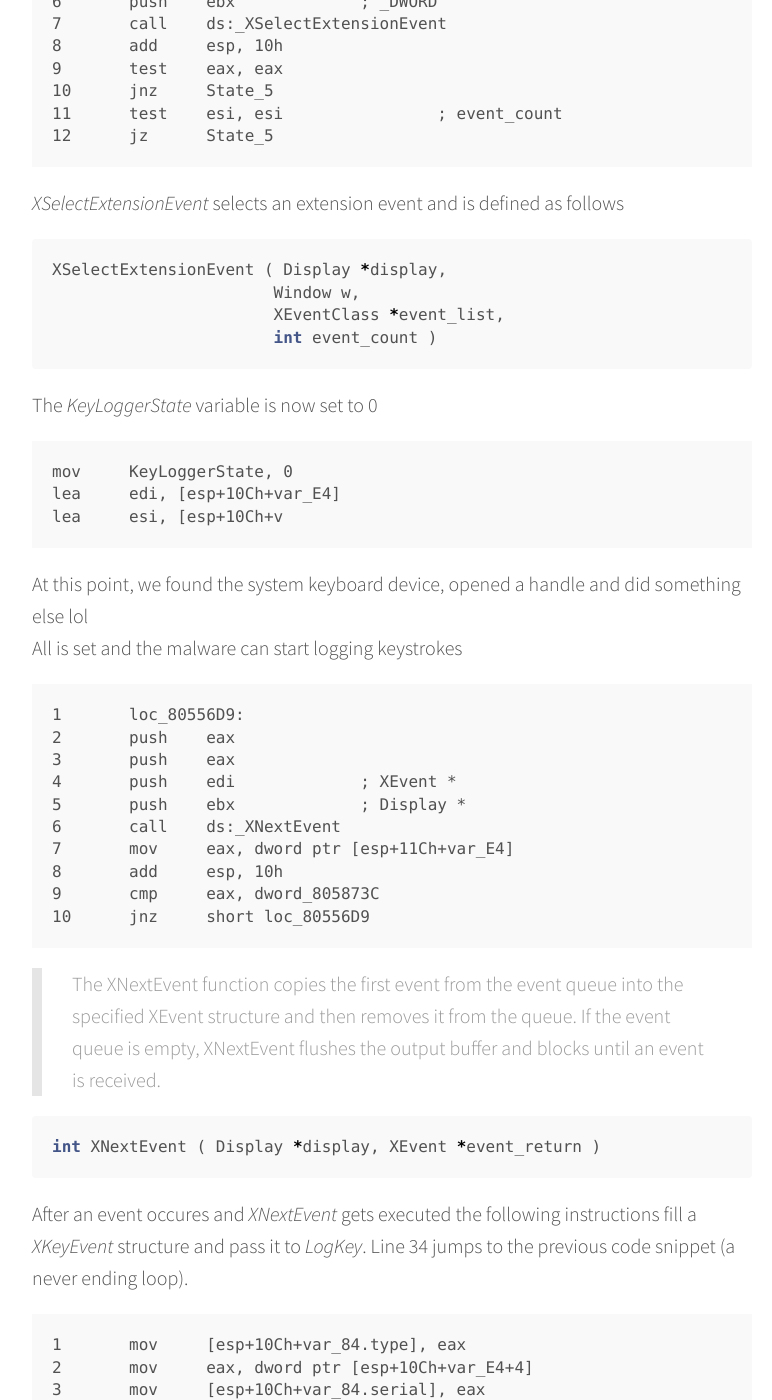
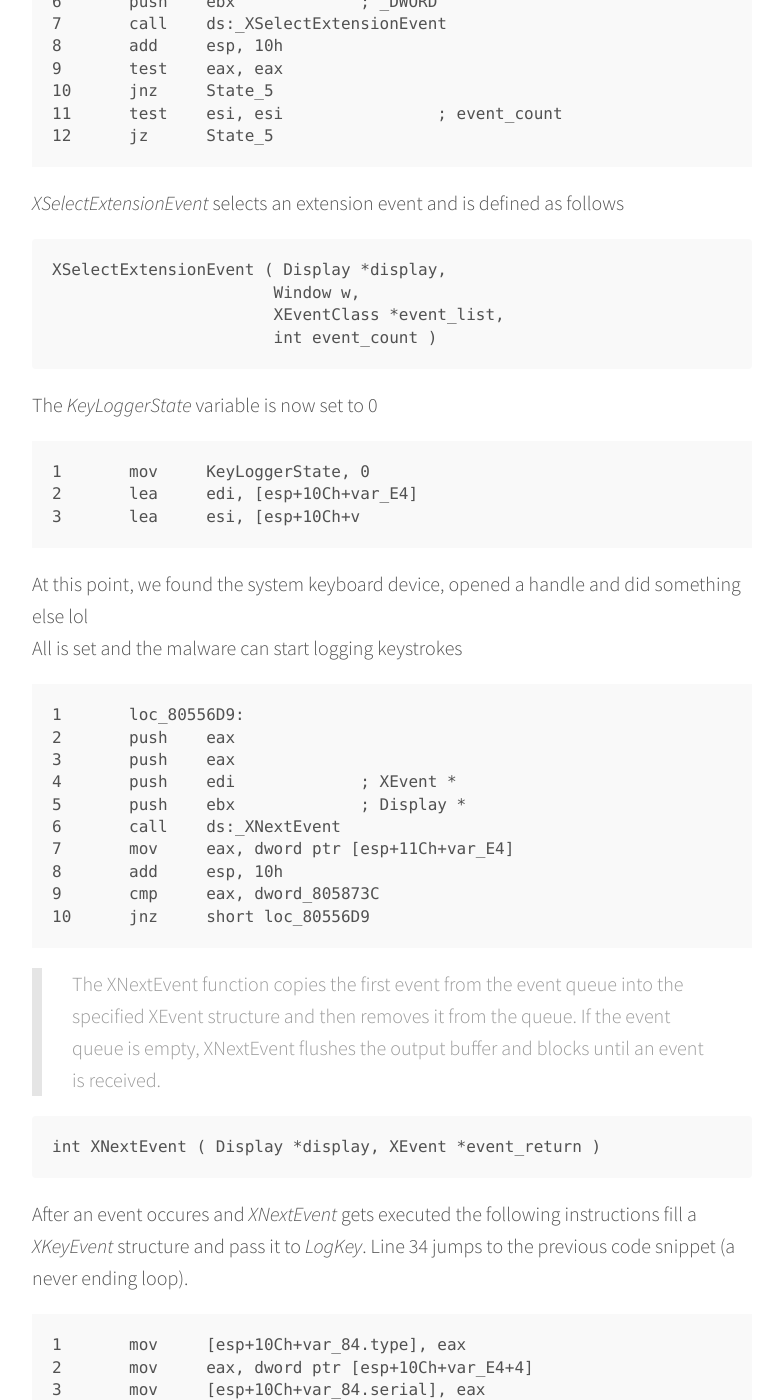
Before and after one commit to shxdow/shxdow.github.io, a Jekyll site: the page built from _posts/2017-07-04-wirenet-analysis.md, in a window 1280 px wide and 1400 px high, scrolled down 4746 px. Shown: the whole window, without its empty margins (248-1020 px from the left). Built offline with Jekyll 4.4.1, drawn with Linux system fonts in a browser that asks for light colours; some of the changed text lies outside the part shown.

Commit message:
Removed c syntax highlight + fixed typos

````diff
--- a/_posts/2017-07-04-wirenet-analysis.md
+++ b/_posts/2017-07-04-wirenet-analysis.md
@@ -82,7 +82,7 @@ Every reverse engineer races against mental fatigue, and it is fundamental to be
 ```
 This part is pretty simple, a string _AT_ is passed to _\_strstr_ along with a variable called _haystack_, looking for the first occurence of the former in the latter. To put it simply, the call looks something like this:
 
-```c
+```
 1	void _strstr (void *haystack, void *needle) {
 2		return strstr(*haystack, *needle);
 3	}
@@ -127,7 +127,7 @@ Here lies the heart of the keylogger:
 6	jz      loc_80
 ```
 As the name suggests, after finding the device rappresenting the system keyboard the malware tries to open it with _XOpenDevice_ and return a _XDevice_ structure which are defined as follows
-```c
+```
 1	XDevice *XOpenDevice ( Display *display, XID device_id )
 2	typedef struct {
 3		XID device_id;
@@ -166,7 +166,7 @@ The executions continues to the next function. I won't go over in detail to how
 12	jz      State_5
 ```
 _XSelectExtensionEvent_ selects an extension event and is defined as follows
-```c
+```
 XSelectExtensionEvent ( Display *display,
                        Window w,
                        XEventClass *event_list,
@@ -175,9 +175,9 @@ XSelectExtensionEvent ( Display *display,
 
 The _KeyLoggerState_ variable is now set to 0
 ```assembly
-mov     KeyLoggerState, 0
-lea     edi, [esp+10Ch+var_E4]
-lea     esi, [esp+10Ch+v
+1	mov     KeyLoggerState, 0
+2	lea     edi, [esp+10Ch+var_E4]
+3	lea     esi, [esp+10Ch+v
 ```
 At this point, we found the system keyboard device, opened a handle and did something else lol
 All is set and the malware can start logging keystrokes
@@ -197,7 +197,7 @@ All is set and the malware can start logging keystrokes
 
 >The XNextEvent function copies the first event from the event queue into the specified XEvent structure and then removes it from the queue. If the event queue is empty, XNextEvent flushes the output buffer and blocks until an event is received.
 
-```c
+```
 int XNextEvent ( Display *display, XEvent *event_return )
 ```
 
````
